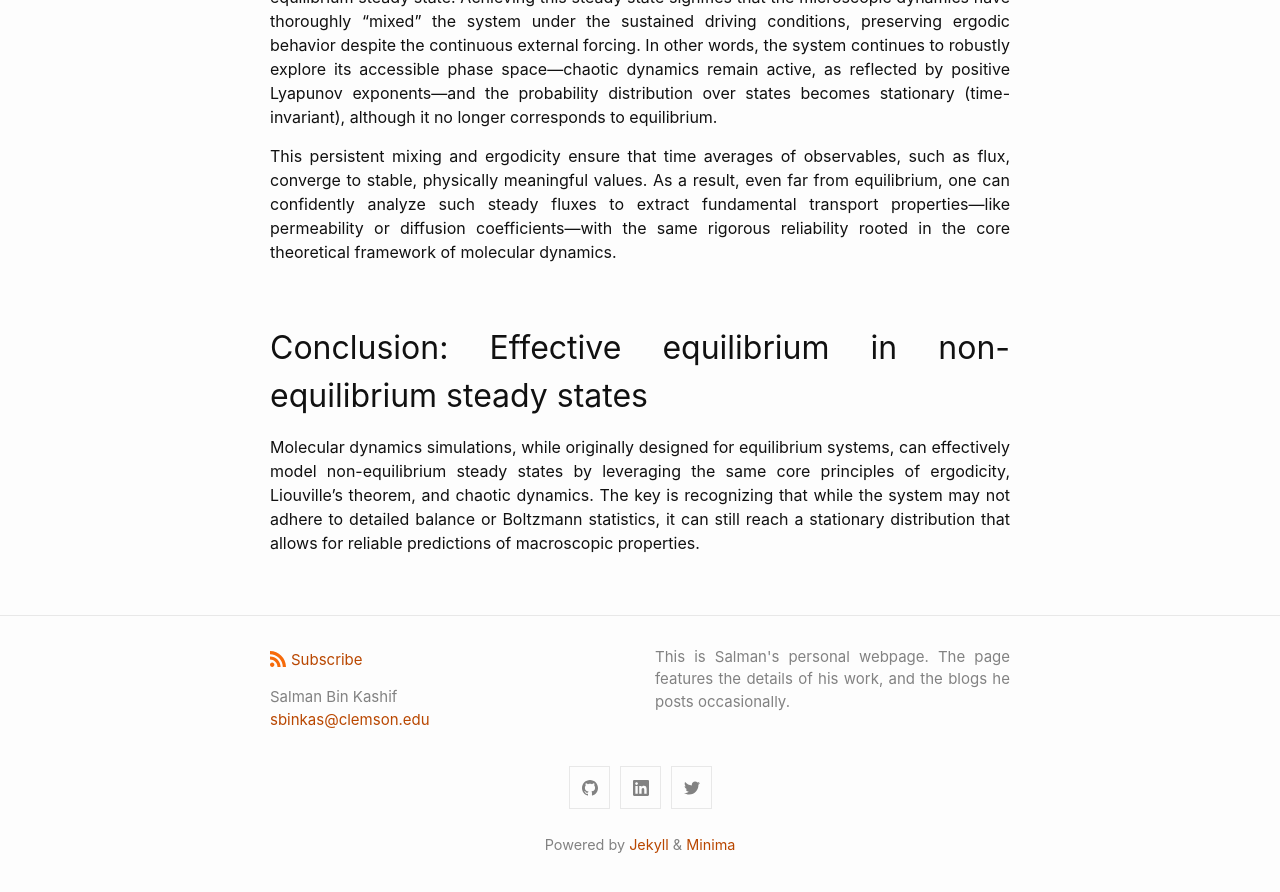
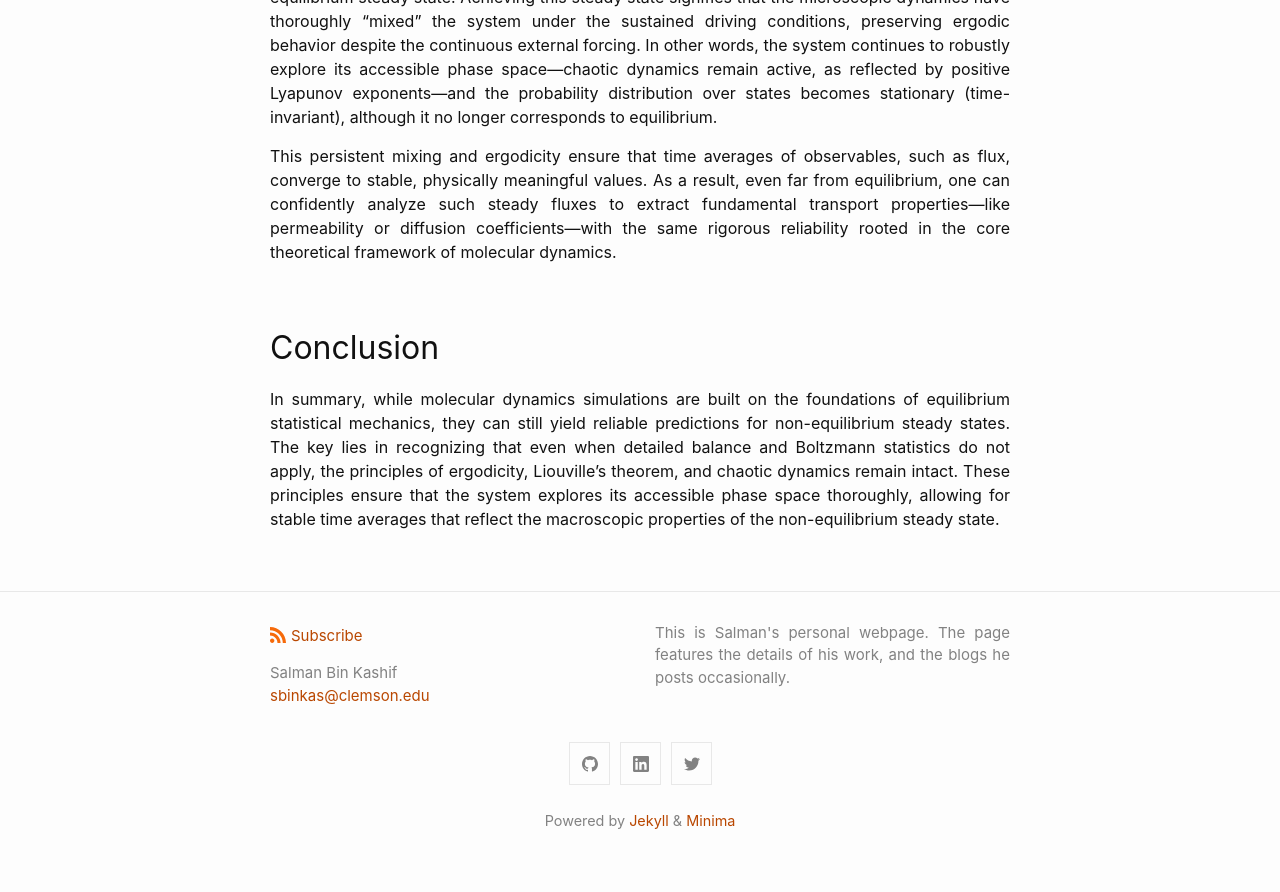
Before and after one commit to sbkashif/sbkashif.github.io, a Jekyll site: the page built from _posts/2025-07-30-nemd.md, in a window 1280 px wide and 900 px high, scrolled down 6104 px. Shown: the top 892 px of the window. Built offline with Jekyll 4.4.1, drawn with Linux system fonts in a browser that asks for light colours; some of the changed text lies outside the part shown.

Commit message:
fix typo in nemd blog

```diff
--- a/_posts/2025-07-30-nemd.md
+++ b/_posts/2025-07-30-nemd.md
@@ -153,6 +153,5 @@ But this flux, J, stabilizes at a constant value over time, marking the system
 
 This persistent mixing and ergodicity ensure that time averages of observables, such as flux, converge to stable, physically meaningful values. As a result, even far from equilibrium, one can confidently analyze such steady fluxes to extract fundamental transport properties—like permeability or diffusion coefficients—with the same rigorous reliability rooted in the core theoretical framework of molecular dynamics.
 
-## Conclusion: Effective equilibrium in non-equilibrium steady states
-
-Molecular dynamics simulations, while originally designed for equilibrium systems, can effectively model non-equilibrium steady states by leveraging the same core principles of ergodicity, Liouville’s theorem, and chaotic dynamics. The key is recognizing that while the system may not adhere to detailed balance or Boltzmann statistics, it can still reach a stationary distribution that allows for reliable predictions of macroscopic properties.
+## Conclusion
+In summary, while molecular dynamics simulations are built on the foundations of equilibrium statistical mechanics, they can still yield reliable predictions for non-equilibrium steady states. The key lies in recognizing that even when detailed balance and Boltzmann statistics do not apply, the principles of ergodicity, Liouville’s theorem, and chaotic dynamics remain intact. These principles ensure that the system explores its accessible phase space thoroughly, allowing for stable time averages that reflect the macroscopic properties of the non-equilibrium steady state.
```
Also changed, not shown: other parts of _posts/2025-07-30-nemd.md (+1 -1 lines).
